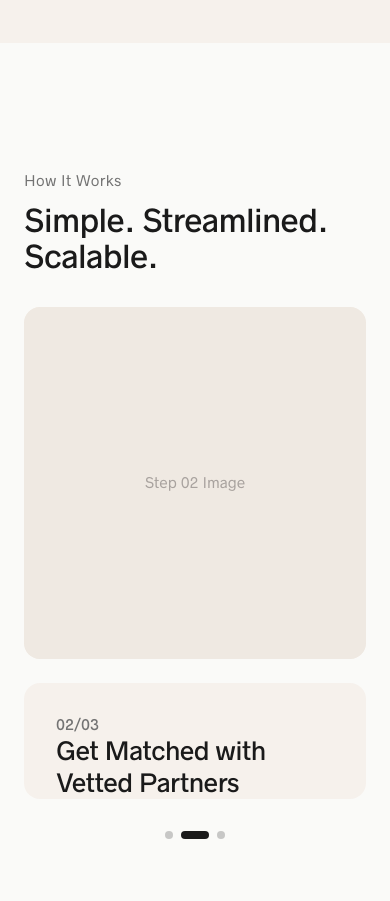
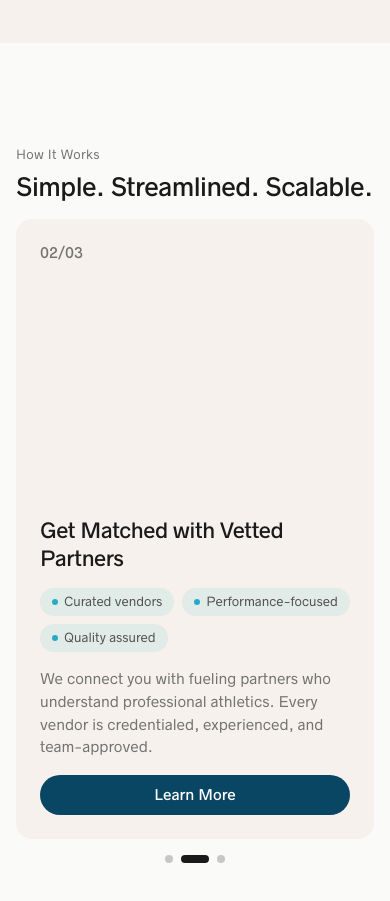
Before and after one commit to ajferron/elite-eats, a Next.js app: page / in a window 390 px wide. Shown: the part 3300-4201 px from the top of the page. Built offline with nearby package versions, Linux system fonts and the light colour scheme.

Commit message:
fix How it Works on mobile

```diff
--- a/src/components/HowItWorks.tsx
+++ b/src/components/HowItWorks.tsx
@@ -61,14 +61,14 @@ export function HowItWorks() {
       className="relative bg-background"
       style={{ height: `${steps.length * 100}vh` }}
     >
-      <div className="sticky top-20 flex h-[calc(100vh-5rem)] flex-col justify-center px-6 py-12 lg:px-8 lg:py-16">
+      <div className="sticky top-20 flex h-[calc(100vh-5rem)] flex-col justify-center px-4 py-6 sm:px-6 sm:py-12 lg:px-8 lg:py-16">
         {/* Section Header */}
-        <div className="mx-auto mb-8 flex w-full max-w-7xl items-start justify-between lg:mb-12">
+        <div className="mx-auto mb-4 flex w-full max-w-7xl items-start justify-between sm:mb-8 lg:mb-12">
           <div>
-            <p className="mb-3 font-[family-name:var(--font-radnika)] text-sm tracking-wide text-text-tertiary">
+            <p className="mb-2 font-[family-name:var(--font-radnika)] text-xs tracking-wide text-text-tertiary sm:mb-3 sm:text-sm">
               How It Works
             </p>
-            <h2 className="font-[family-name:var(--font-radnika)] text-3xl font-medium -tracking-[0.02em] text-text-primary sm:text-4xl lg:text-5xl">
+            <h2 className="font-[family-name:var(--font-radnika)] text-2xl font-medium -tracking-[0.02em] text-text-primary sm:text-3xl md:text-4xl lg:text-5xl">
               Simple. Streamlined. Scalable.
             </h2>
           </div>
@@ -78,9 +78,9 @@ export function HowItWorks() {
         </div>
 
         {/* Card Container */}
-        <div className="mx-auto grid w-full max-w-7xl flex-1 grid-cols-1 gap-6 overflow-hidden lg:grid-cols-2">
-          {/* Image Side */}
-          <div className="relative min-h-[300px] overflow-hidden rounded-2xl bg-cream lg:min-h-0">
+        <div className="mx-auto grid w-full max-w-7xl flex-1 grid-cols-1 gap-4 overflow-hidden lg:gap-6 lg:grid-cols-2">
+          {/* Image Side - hidden on mobile to give more room for content */}
+          <div className="relative hidden overflow-hidden rounded-2xl bg-cream lg:block">
             {steps.map((step, index) => (
               <div
                 key={step.number}
@@ -99,11 +99,11 @@ export function HowItWorks() {
           </div>
 
           {/* Content Side */}
-          <div className="relative flex flex-col justify-center overflow-hidden rounded-2xl bg-cream p-8 lg:p-12">
+          <div className="relative flex min-h-[380px] flex-col justify-center overflow-hidden rounded-2xl bg-cream p-6 sm:p-8 lg:min-h-0 lg:p-12">
             {steps.map((step, index) => (
               <div
                 key={step.number}
-                className={`absolute inset-0 flex flex-col justify-between p-8 transition-all duration-500 lg:p-12 ${
+                className={`absolute inset-0 flex flex-col justify-between p-6 transition-all duration-500 sm:p-8 lg:p-12 ${
                   index === activeIndex
                     ? "translate-y-0 opacity-100"
                     : "translate-y-4 opacity-0 pointer-events-none"
@@ -117,12 +117,12 @@ export function HowItWorks() {
                 {/* Main Content */}
                 <div>
                   {/* Title */}
-                  <h3 className="mb-6 font-[family-name:var(--font-radnika)] text-2xl font-medium -tracking-[0.02em] text-text-primary lg:text-3xl">
+                  <h3 className="mb-4 font-[family-name:var(--font-radnika)] text-xl font-medium -tracking-[0.02em] text-text-primary sm:mb-6 sm:text-2xl lg:text-3xl">
                     {step.title}
                   </h3>
 
                   {/* Tags */}
-                  <div className="mb-6 flex flex-wrap gap-2">
+                  <div className="mb-4 flex flex-wrap gap-2 sm:mb-6">
                     {step.tags.map((tag) => (
                       <span
                         key={tag}
@@ -135,7 +135,7 @@ export function HowItWorks() {
                   </div>
 
                   {/* Description */}
-                  <p className="mb-6 font-[family-name:var(--font-radnika)] text-base leading-relaxed text-text-tertiary lg:text-lg">
+                  <p className="mb-4 font-[family-name:var(--font-radnika)] text-sm leading-relaxed text-text-tertiary sm:mb-6 sm:text-base lg:text-lg">
                     {step.description}
                   </p>
 
@@ -150,7 +150,7 @@ export function HowItWorks() {
         </div>
 
         {/* Progress Dots */}
-        <div className="mx-auto mt-8 flex justify-center gap-2">
+        <div className="mx-auto mt-4 flex justify-center gap-2 sm:mt-8">
           {steps.map((_, index) => (
             <div
               key={index}
```
